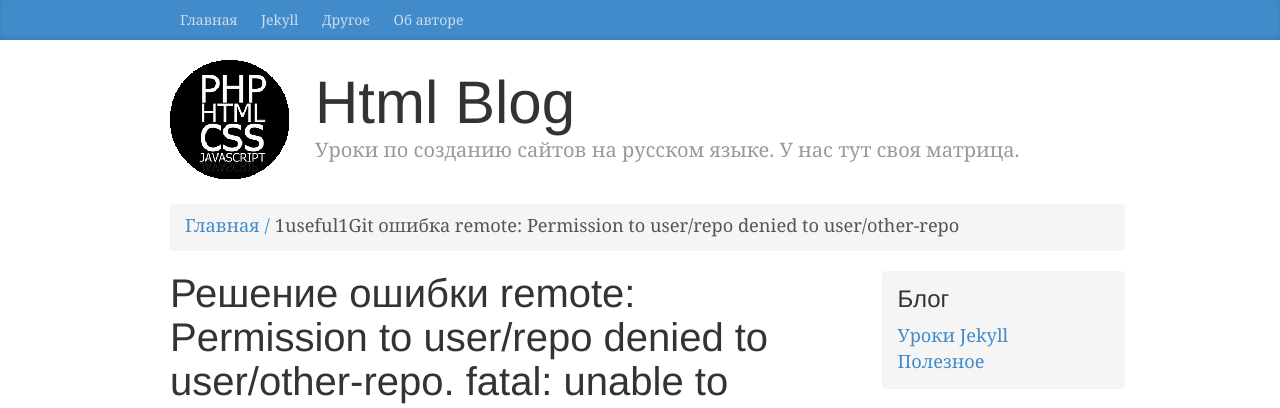
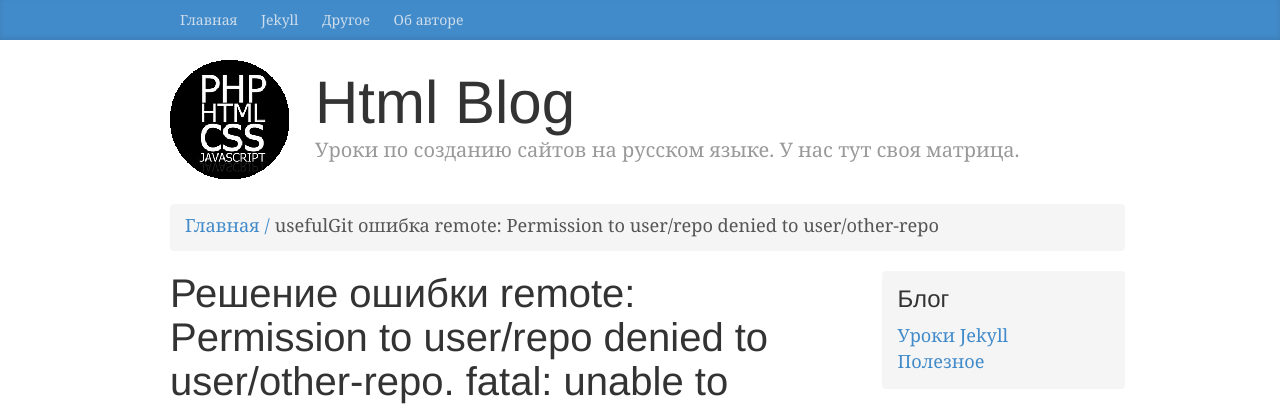
Before and after one commit to htmlblog/htmlblog.github.io, a Jekyll site: the page built from _posts/2017-03-27-permission-to-denied-to-git-error-403.md, in a window 1280 px wide and 900 px high. Shown: the top 408 px of the window. Built offline with Jekyll 4.4.1, drawn with Linux system fonts in a browser that asks for light colours; comment, search, counter and statistics services are not loaded.

Commit message:
Update nav-breadcrumbs.html

```diff
--- a/_includes/nav-breadcrumbs.html
+++ b/_includes/nav-breadcrumbs.html
@@ -12,7 +12,7 @@
       {% endif %}
 
       <li>
-           <span class="breadcrumb-item">{{ page.category }}1{{ page.categories }}1{{ page.title }}</span>
+           <span class="breadcrumb-item">{{ page.categories }}{{ page.title }}</span>
       </li>
 
     </ol>
```
